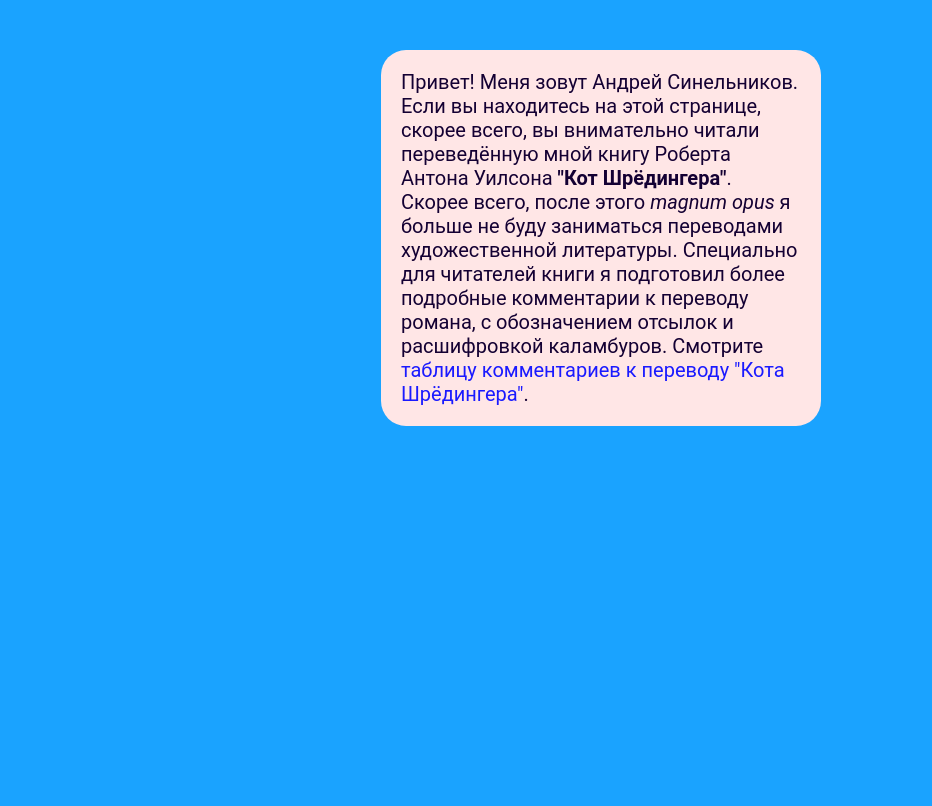
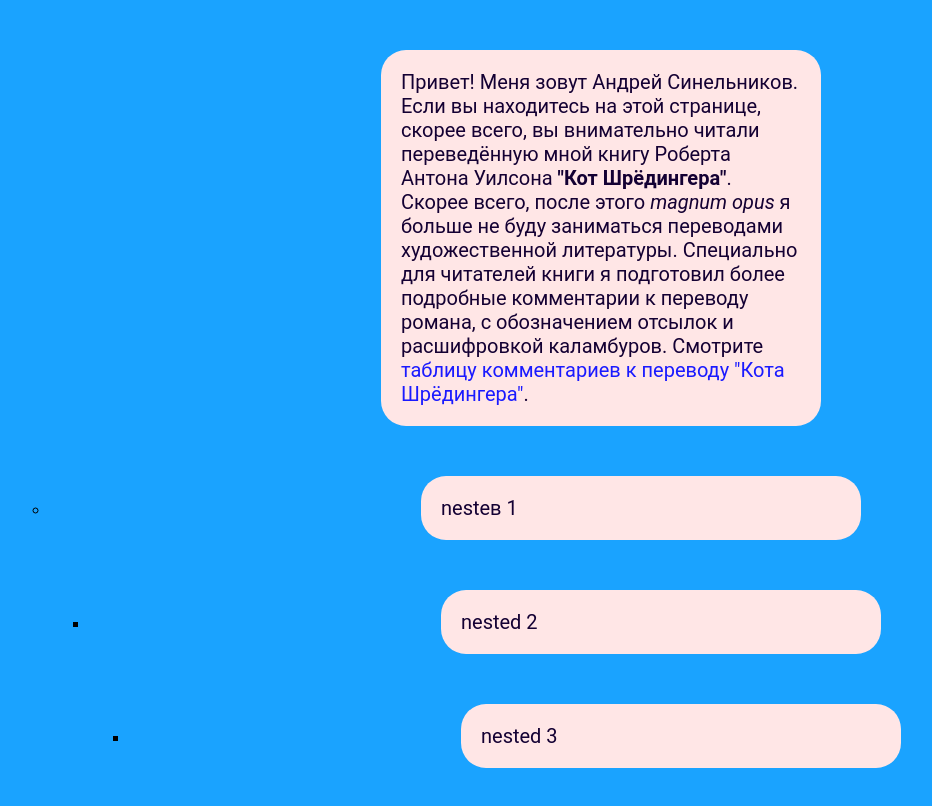
Before and after one commit to AndreySinelnikov/AndreySinelnikov.github.io, a plain HTML site: page index.html in a window 1280 px wide. Shown: the whole page, without its empty margins (39-971 px from the left). Drawn offline with Linux system fonts and the light colour scheme.

Commit message:
Update index.html

```diff
--- a/index.html
+++ b/index.html
@@ -16,5 +16,17 @@
 после этого <i>magnum opus</i> я больше не буду заниматься переводами художественной литературы.
 Специально для читателей книги я подготовил более подробные комментарии к переводу романа, с обозначением отсылок и расшифровкой каламбуров. Смотрите
   <a href="https://docs.google.com/spreadsheets/d/18Xjzz7a9I85u88wbXjb15hsdOydmMWTPeDAfAyNxjFs/edit">таблицу комментариев к переводу "Кота Шрёдингера"</a>.</p>
+
+  <ul>
+    <ul>
+      <li><p>nesteв 1</p></li>
+      <ul>
+        <li><p>nested 2</p></li>
+        <ul>
+        <li><p>nested 3</p></li>
+      </ul>
+      </ul>
+      </ul>
+  </ul>
 </body>
 </html>
```
